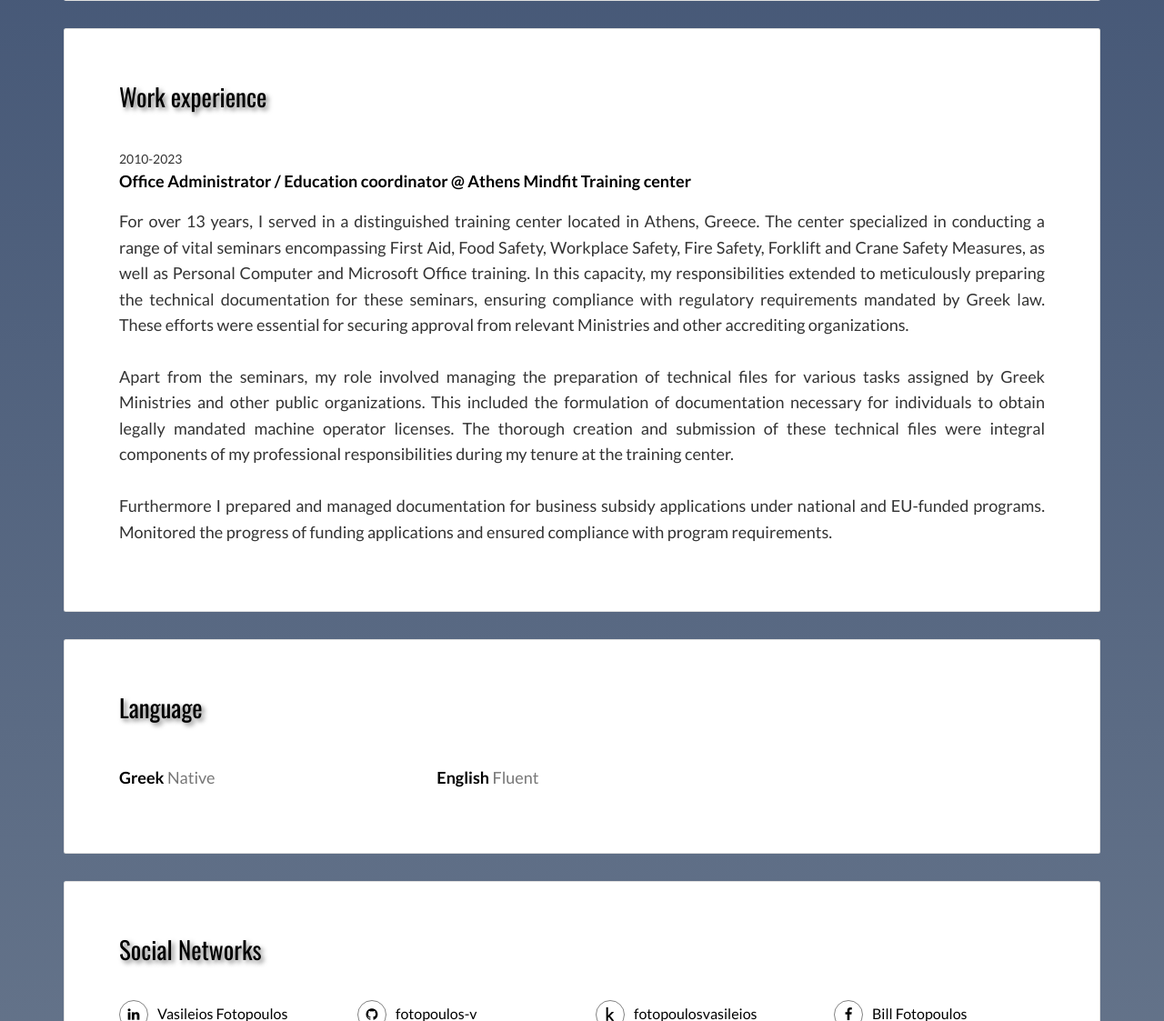
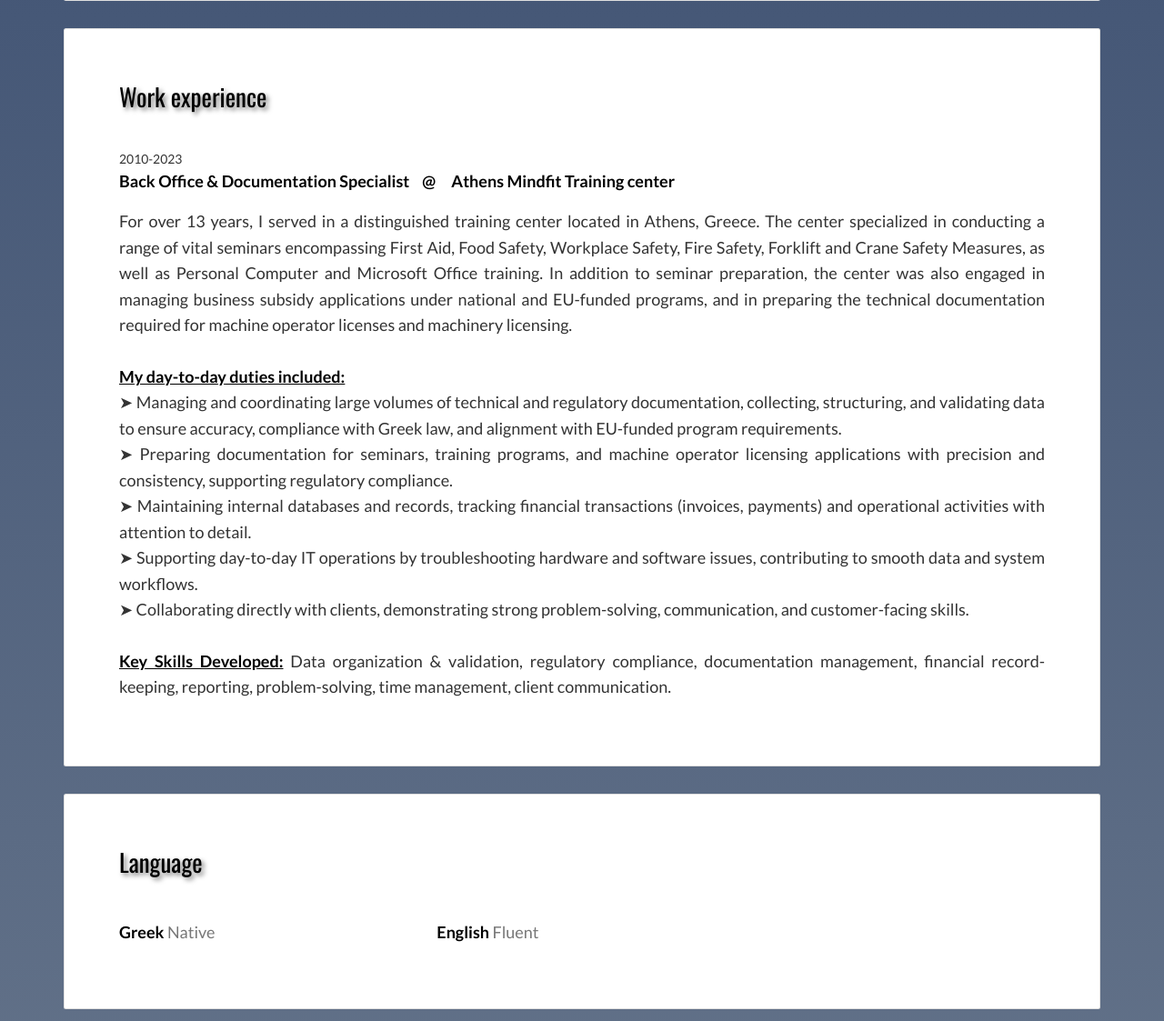
Before and after one commit to fotopoulos-v/Portfolio-website, a Flask app: page / in a window 1280 px wide. Shown: the part 2246-3369 px from the top of the page at 91% size. Run offline with Flask 3, Linux system fonts and the light colour scheme; some libraries are stand-ins or nearby versions.

Commit message:
changed the work-employment text

```diff
--- a/templates/index.html
+++ b/templates/index.html
@@ -310,21 +310,27 @@
             <h2 style="text-shadow: 3px 3px 5px rgba(0, 0, 0, 0.5);">Work experience</h2>
             <div class="work-experience">
               <small class="date">2010-2023</small>
-              <h3 class="h5 date-title">Office Administrator / Education coordinator @ Athens Mindfit Training center</h3>
+              <h3 class="h5 date-title">Back Office & Documentation Specialist &nbsp;&nbsp;&nbsp;@ &nbsp;&nbsp;&nbsp; Athens Mindfit Training center</h3>
               <p style="text-align: justify; font-size: 18px;">For over 13 years, I served in a distinguished training center located in Athens, Greece.
-			  The center specialized in conducting a range of vital seminars encompassing First Aid, Food Safety, Workplace Safety,
-			  Fire Safety, Forklift and Crane Safety Measures, as well as Personal Computer and Microsoft Office training. In this capacity,
-			  my responsibilities extended to meticulously preparing the technical documentation for these seminars, ensuring compliance with
-			  regulatory requirements mandated by Greek law. These efforts were essential for securing approval from relevant Ministries and
-			  other accrediting organizations.<br><br>
+			  The center specialized in conducting a range of vital seminars encompassing First Aid, Food Safety, Workplace Safety, Fire Safety,
+			  Forklift and Crane Safety Measures, as well as Personal Computer and Microsoft Office training. In addition to seminar preparation,
+			  the center was also engaged in managing business subsidy applications under national and EU-funded programs, and in preparing the
+			  technical documentation required for machine operator licenses and machinery licensing.<br>
+				<br>
+				<span style="color: black; font-weight: bold; text-decoration: underline;">My day-to-day duties included:</span>
+				<br>&#10148; Managing and coordinating large volumes of technical and regulatory documentation, collecting, structuring, and validating data to
+				ensure accuracy, compliance with Greek law, and alignment with EU-funded program requirements.
+				<br>&#10148; Preparing documentation for seminars, training programs, and machine operator licensing applications with precision and consistency,
+				supporting regulatory compliance.
+				<br>&#10148; Maintaining internal databases and records, tracking financial transactions (invoices, payments) and operational activities with
+				attention to detail.
+				<br>&#10148; Supporting day-to-day IT operations by troubleshooting hardware and software issues, contributing to smooth data and system workflows.
+				<br>&#10148; Collaborating directly with clients, demonstrating strong problem-solving, communication, and customer-facing skills. <br>
 
-				Apart from the seminars, my role involved managing the preparation of technical files for various tasks assigned by Greek Ministries and
-				other public organizations. This included the formulation of documentation necessary for individuals to obtain legally mandated
-				machine operator licenses. The thorough creation and submission of these technical files were integral components of my
-				professional responsibilities during my tenure at the training center.<br><br>
+				<br><span style="color: black; font-weight: bold; text-decoration: underline;">Key Skills Developed:</span> Data organization & validation, regulatory compliance, documentation management,
+				financial record-keeping, reporting, problem-solving, time management, client communication.
 
-				Furthermore I prepared and managed documentation for business subsidy applications under national and EU-funded programs. Monitored the progress
-				of funding applications and ensured compliance with program requirements.</p>
+				</p>
             </div>
           </div>
         </div>
```
